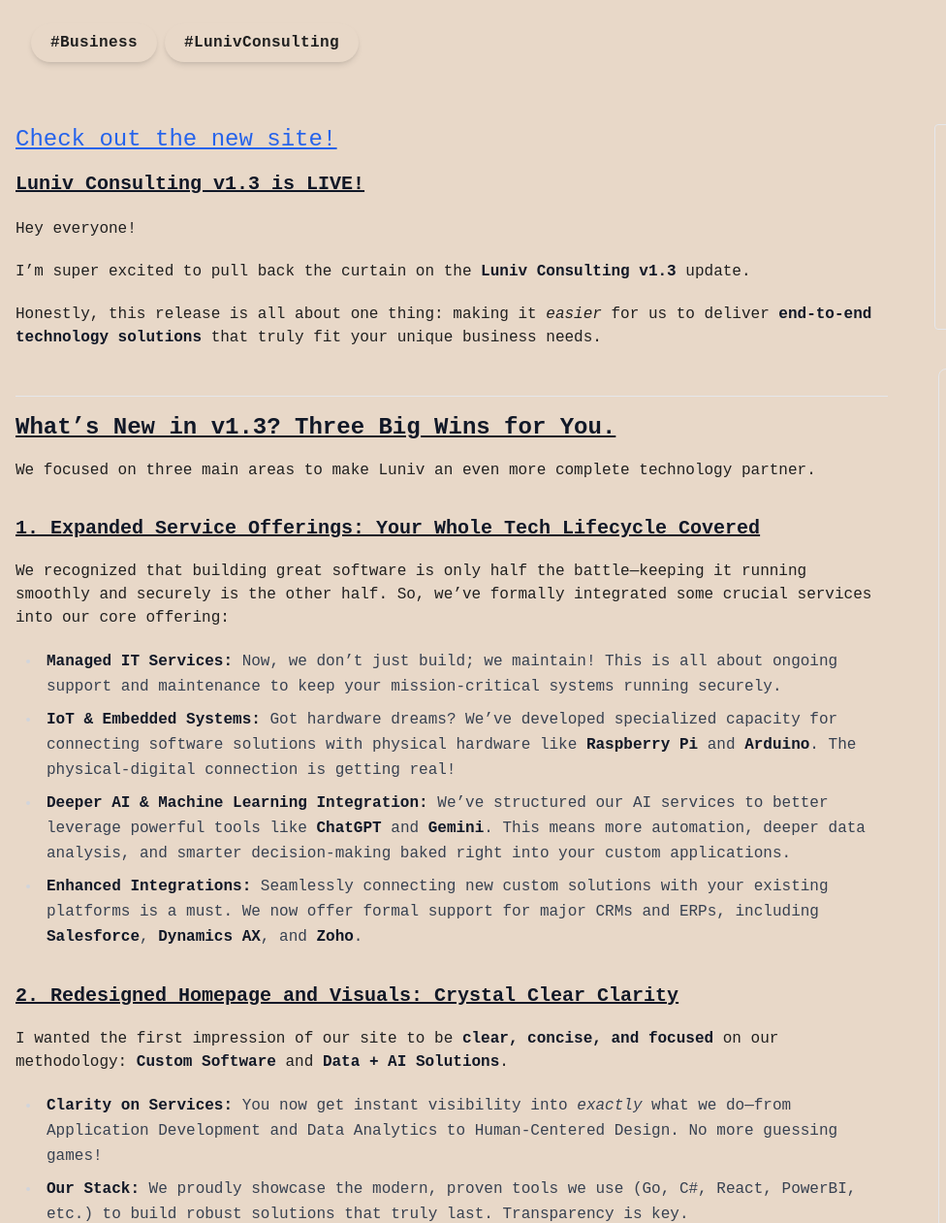
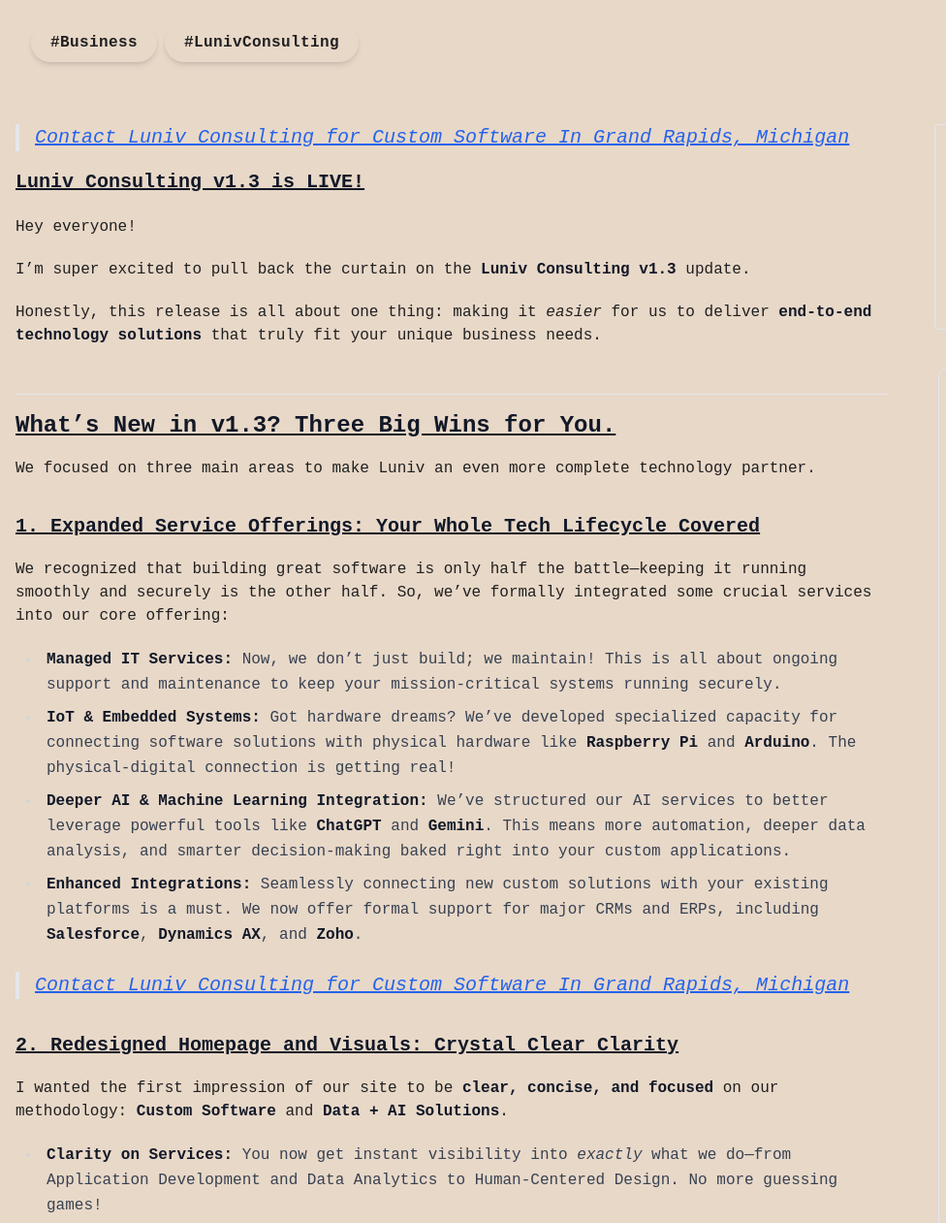
Before and after one commit to Sieep-Coding/sieep-coding.github.io, an Astro site: page /posts/luniv-site-update in a window 1280 px wide. Shown: the part 600-1861 px from the top of the page at 97% size, 0-976 px from the left. Built offline with nearby package versions, Linux system fonts and the light colour scheme; Astro itself is replaced by a stand-in of ours; some packages are replaced by stand-ins of ours.

Commit message:
new blog post

```diff
--- a/src/pages/posts/luniv-site-update.md
+++ b/src/pages/posts/luniv-site-update.md
@@ -11,7 +11,7 @@
 tags: ["#Business", "#LunivConsulting"]
 ---
 
-## [Check out the new site!](https://luniv.tech)
+> # [Contact Luniv Consulting for Custom Software In Grand Rapids, Michigan](https://luniv.tech/contact)
 
 # Luniv Consulting v1.3 is LIVE!
 
@@ -35,6 +35,8 @@
 * **IoT & Embedded Systems:** Got hardware dreams? We've developed specialized capacity for connecting software solutions with physical hardware like **Raspberry Pi** and **Arduino**. The physical-digital connection is getting real!
 * **Deeper AI & Machine Learning Integration:** We've structured our AI services to better leverage powerful tools like **ChatGPT** and **Gemini**. This means more automation, deeper data analysis, and smarter decision-making baked right into your custom applications.
 * **Enhanced Integrations:** Seamlessly connecting new custom solutions with your existing platforms is a must. We now offer formal support for major CRMs and ERPs, including **Salesforce**, **Dynamics AX**, and **Zoho**.
+
+> # [Contact Luniv Consulting for Custom Software In Grand Rapids, Michigan](https://luniv.tech/contact)
 
 ### 2. Redesigned Homepage and Visuals: Crystal Clear Clarity
 
@@ -70,4 +72,7 @@
 
 Thanks for reading.
 
+
 Written By [_Nick Stambaugh_](https://www.linkedin.com/in/nick-s-694241139/)
+
+> # [Contact Luniv Consulting for Custom Software In Grand Rapids, Michigan](https://luniv.tech/contact)
```
